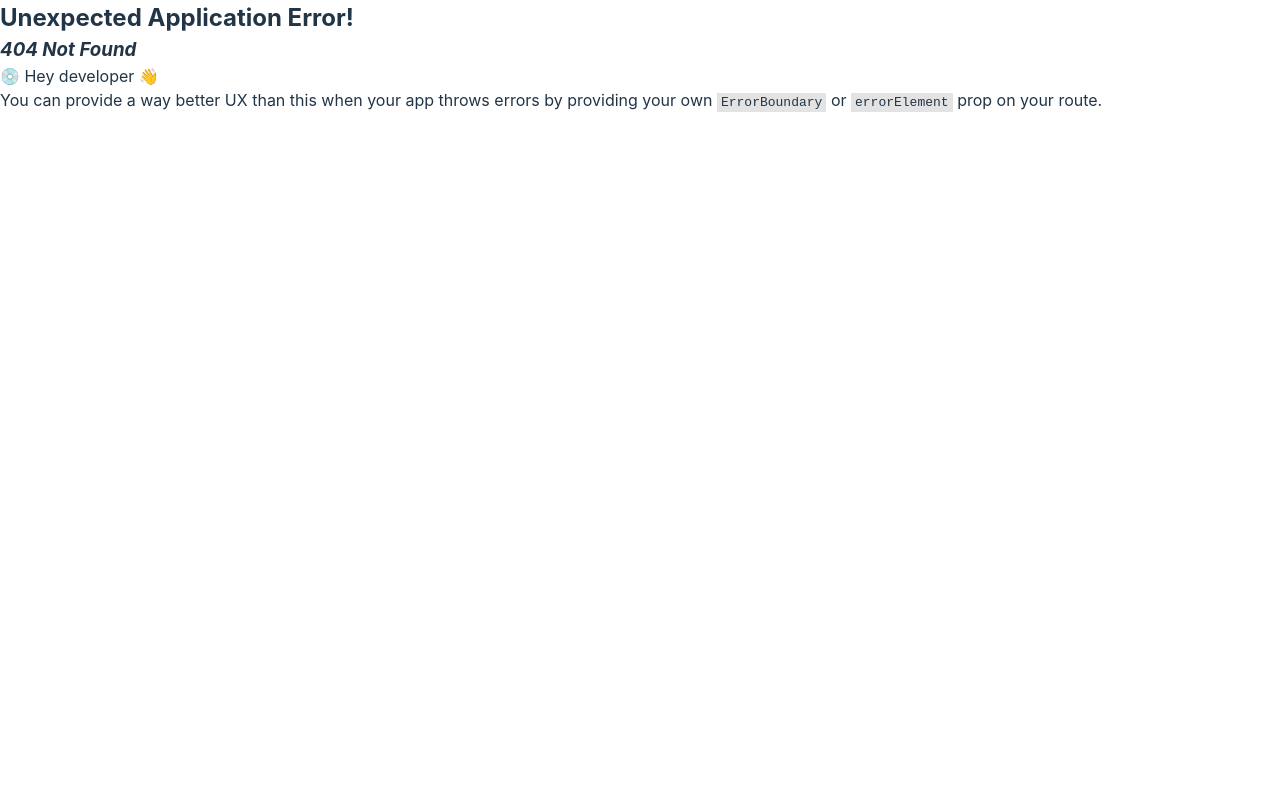
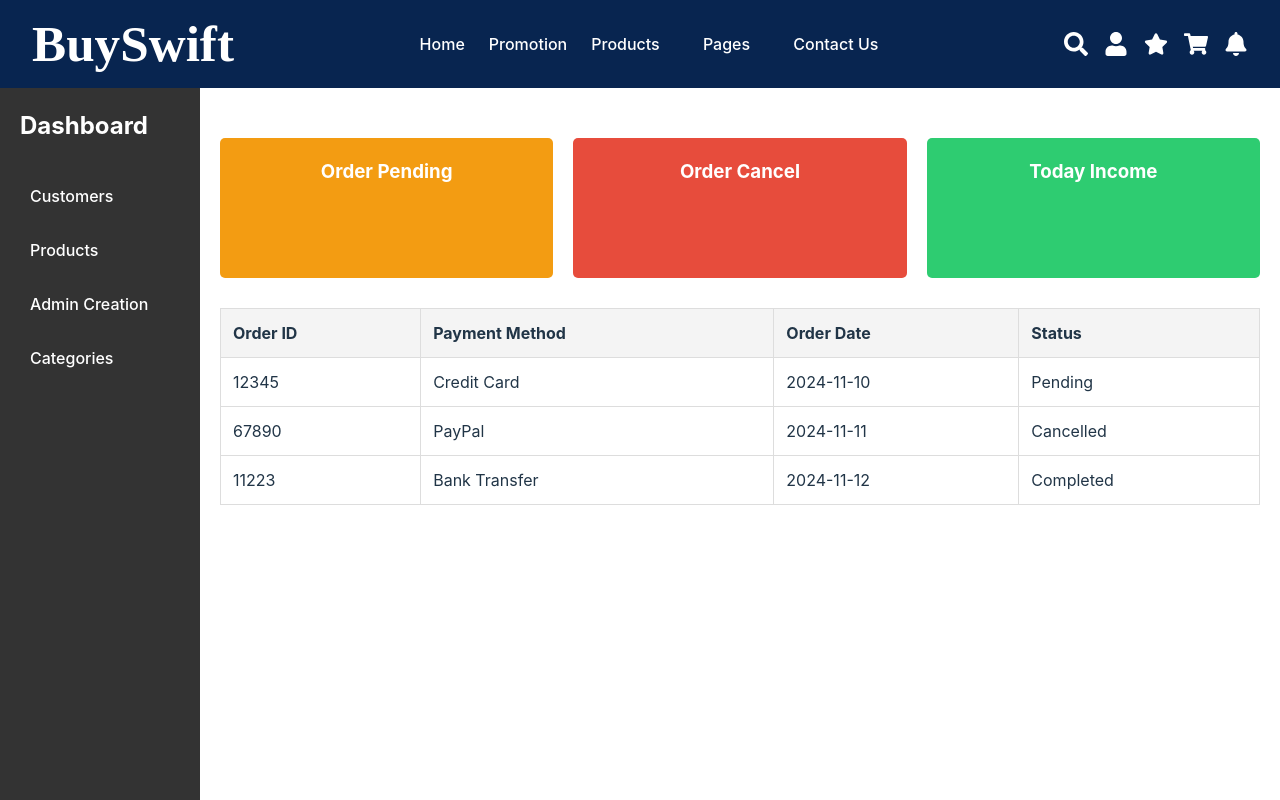
Before and after one commit to TradeEase/e-commerce-frontend, a React (Vite) app: page /adminhomepage in a window 1280 px wide. Before the commit this address had no page. Shown: the top 800 px of the page. Built offline with nearby package versions, Linux system fonts and the light colour scheme.

Commit message:
added admin home page

```diff
--- a/src/App.jsx
+++ b/src/App.jsx
@@ -13,6 +13,7 @@ import ContactUs from "./contact/ContactUs";
 import Categories from "./adminPages/Categories";
 import AdminCreation from "./adminPages/AdminCreation";
 import ProductsPage from "./adminPages/ProductsPage";
+import AdminHomePage from "./adminPages/AdminHomePage";
 
 
 
@@ -60,6 +61,10 @@ const router = createBrowserRouter([
         path: "products",
         element: <ProductsPage/>
       },
+      {
+        path: "adminhomepage",
+        element: <AdminHomePage/>
+      },
 
 
     ]
--- /dev/null
+++ b/src/adminPages/AdminHomePage.css
@@ -0,0 +1,79 @@
+.admin-homepage {
+    display: flex;
+    height: 100vh;
+  }
+
+  /* Sidebar styles */
+  .sidebar {
+    width: 200px;
+    padding: 20px;
+    background-color: #333;
+    color: #fff;
+    display: flex;
+    flex-direction: column;
+  }
+
+  .sidebar h2 {
+    margin-bottom: 20px;
+  }
+
+  .sidebar nav a {
+    color: #fff;
+    padding: 10px;
+    margin-top: 10px;
+    display: block;
+    text-decoration: none;
+    transition: background-color 0.3s;
+  }
+
+  .sidebar nav a:hover {
+    background-color: #555;
+  }
+
+  /* Main Content styles */
+  .main-content {
+    flex: 1;
+    padding: 20px;
+  }
+
+  /* Top Boxes */
+  .top-boxes {
+    display: flex;
+    gap: 20px;
+    margin-top: 30px;
+    margin-bottom: 30px;
+   height: 140px;
+
+  }
+
+  .box {
+    flex: 1;
+    padding: 20px;
+    color: #fff;
+    text-align: center;
+    border-radius: 5px;
+  }
+
+  .box1 { background-color: #f39c12; }
+  .box2 { background-color: #e74c3c; }
+  .box3 { background-color: #2ecc71; }
+
+  /* Table */
+  .table-container {
+    width: 100%;
+  }
+
+  table {
+    width: 100%;
+    border-collapse: collapse;
+  }
+
+  table th, table td {
+    padding: 12px;
+    border: 1px solid #ddd;
+    text-align: left;
+  }
+
+  table th {
+    background-color: #f4f4f4;
+  }
--- /dev/null
+++ b/src/adminPages/AdminHomePage.jsx
@@ -0,0 +1,71 @@
+import React from 'react';
+import './AdminHomePage.css';
+
+const AdminHomePage = () => {
+  return (
+    <div className="admin-homepage">
+      {/* Left Navigation Bar */}
+      <div className="sidebar">
+        <h2>Dashboard</h2>
+        <nav>
+          <a href="#customers">Customers</a>
+          <a href="#products">Products</a>
+          <a href="#admin-creation">Admin Creation</a>
+          <a href="#categories">Categories</a>
+        </nav>
+      </div>
+
+      {/* Main Content Area */}
+      <div className="main-content">
+        {/* Top Boxes */}
+        <div className="top-boxes">
+          <div className="box box1">
+            <h3>Order Pending</h3>
+          </div>
+          <div className="box box2">
+            <h3>Order Cancel</h3>
+          </div>
+          <div className="box box3">
+            <h3>Today Income</h3>
+          </div>
+        </div>
+
+        {/* Table */}
+        <div className="table-container">
+          <table>
+            <thead>
+              <tr>
+                <th>Order ID</th>
+                <th>Payment Method</th>
+                <th>Order Date</th>
+                <th>Status</th>
+              </tr>
+            </thead>
+            <tbody>
+              <tr>
+                <td>12345</td>
+                <td>Credit Card</td>
+                <td>2024-11-10</td>
+                <td>Pending</td>
+              </tr>
+              <tr>
+                <td>67890</td>
+                <td>PayPal</td>
+                <td>2024-11-11</td>
+                <td>Cancelled</td>
+              </tr>
+              <tr>
+                <td>11223</td>
+                <td>Bank Transfer</td>
+                <td>2024-11-12</td>
+                <td>Completed</td>
+              </tr>
+            </tbody>
+          </table>
+        </div>
+      </div>
+    </div>
+  );
+};
+
+export default AdminHomePage;
--- a/src/adminPages/ProductsPage.jsx
+++ b/src/adminPages/ProductsPage.jsx
@@ -37,14 +37,14 @@ const ProductsPage = () => {
   return (
     <div>
       <h2 style={{marginTop:'30px'}}>Products</h2>
-      <table style={{ width: '100%', marginTop:'30px', marginBottom: '20px' }}>
+      <table style={{ border: '1px solid black',  width: '100%', marginTop:'30px', marginBottom: '20px' }}>
         <thead>
           <tr >
-            <th style={{ border: '1px solid black', padding: '10px' }}>Product Name</th>
-            <th style={{ border: '1px solid black', padding: '10px' }}>Product ID</th>
-            <th style={{ border: '1px solid black', padding: '10px' }}>Product Description</th>
-            <th style={{ border: '1px solid black', padding: '10px' }}>Actions</th>
-            <th style={{ border: '1px solid black', padding: '10px' }}>Sample Images</th>
+            <th >Product Name</th>
+            <th >Product ID</th>
+            <th >Product Description</th>
+            <th >Actions</th>
+            <th >Sample Images</th>
           </tr>
         </thead>
         <tbody>
```
